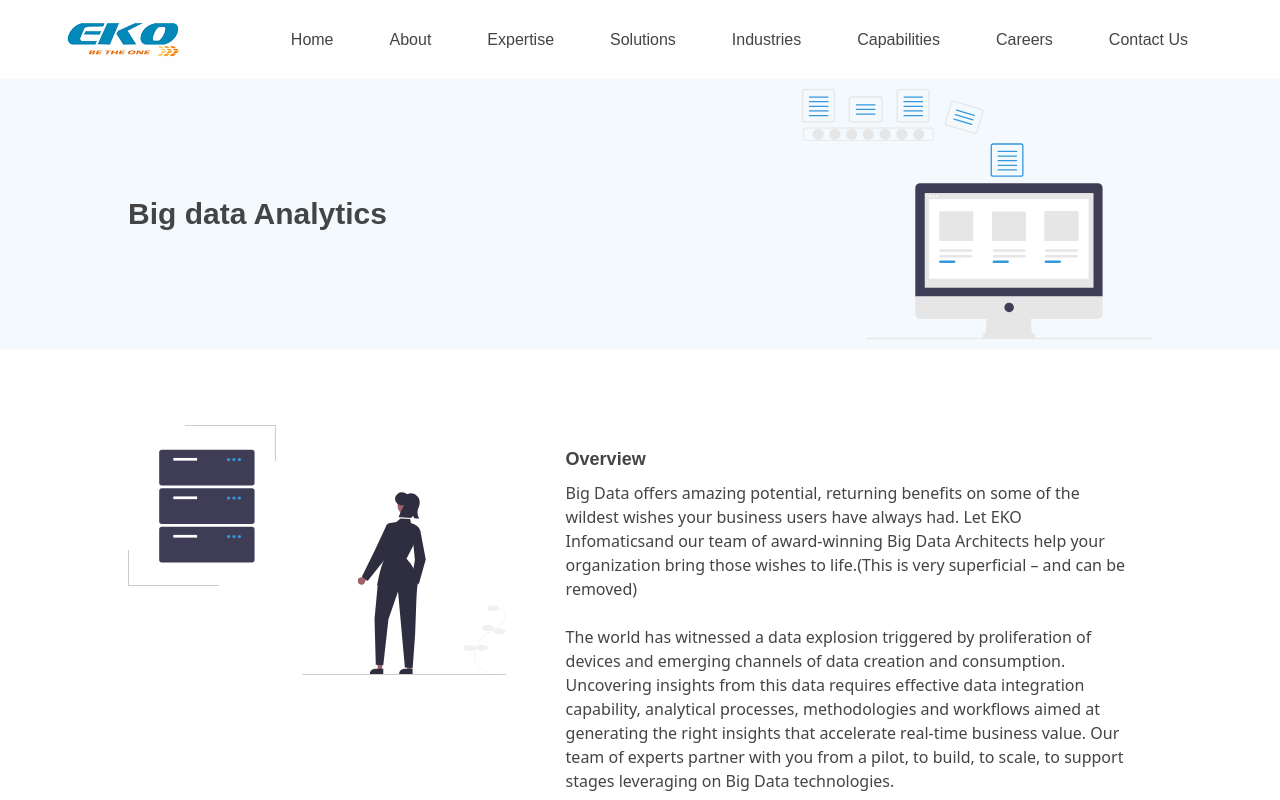
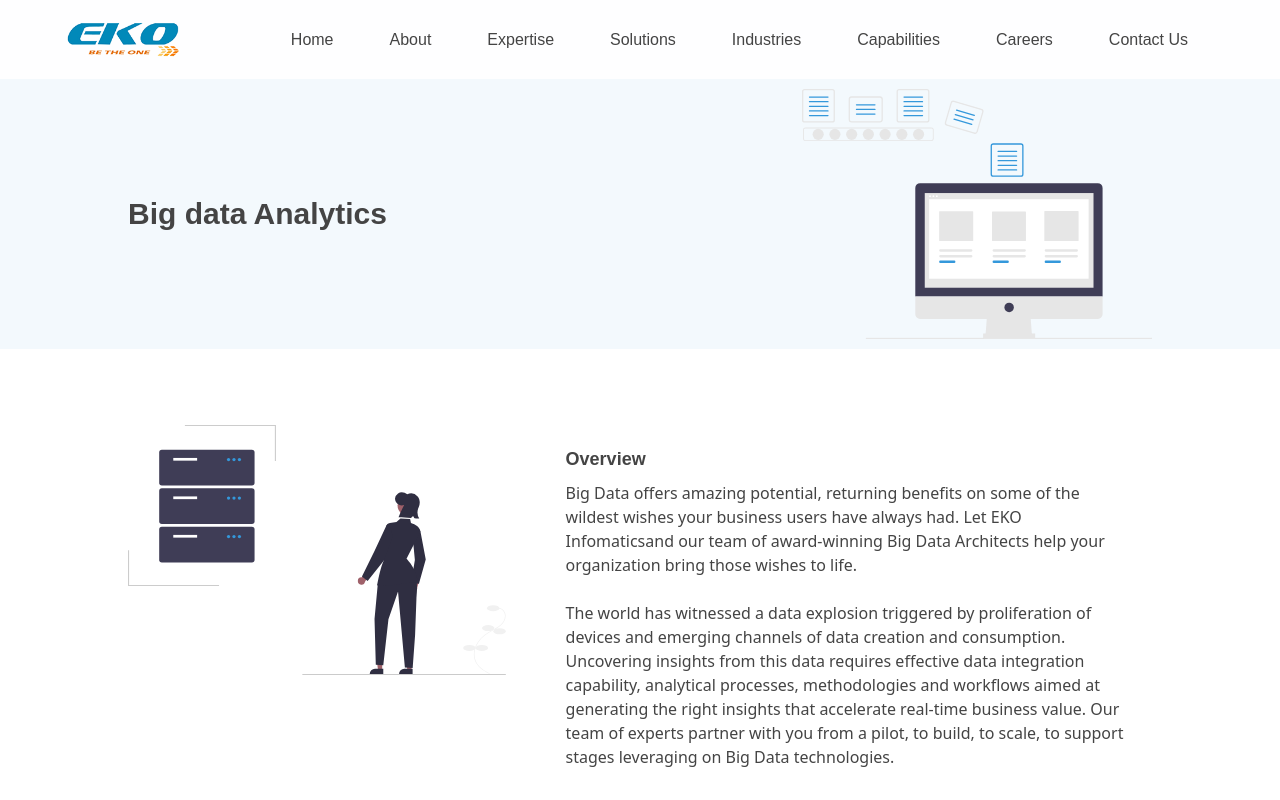
Before and after one commit to EKOinfomaticsV1/eko-v1, a React (Create React App) app: page /big-data in a window 1280 px wide. Shown: the top 800 px of the page. Built offline with nearby package versions, Linux system fonts and the light colour scheme.

Commit message:
fixed text content in big data as instructed

```diff
--- a/src/components/pages/BigData/BigData.jsx
+++ b/src/components/pages/BigData/BigData.jsx
@@ -23,8 +23,7 @@ const BigData = () => {
           Big Data offers amazing potential, returning benefits on some of the
           wildest wishes your business users have always had. Let EKO
           Infomaticsand our team of award-winning Big Data Architects help your
-          organization bring those wishes to life.(This is very superficial –
-          and can be removed)
+          organization bring those wishes to life.
         </p>
         &nbsp;
         <p>
```
